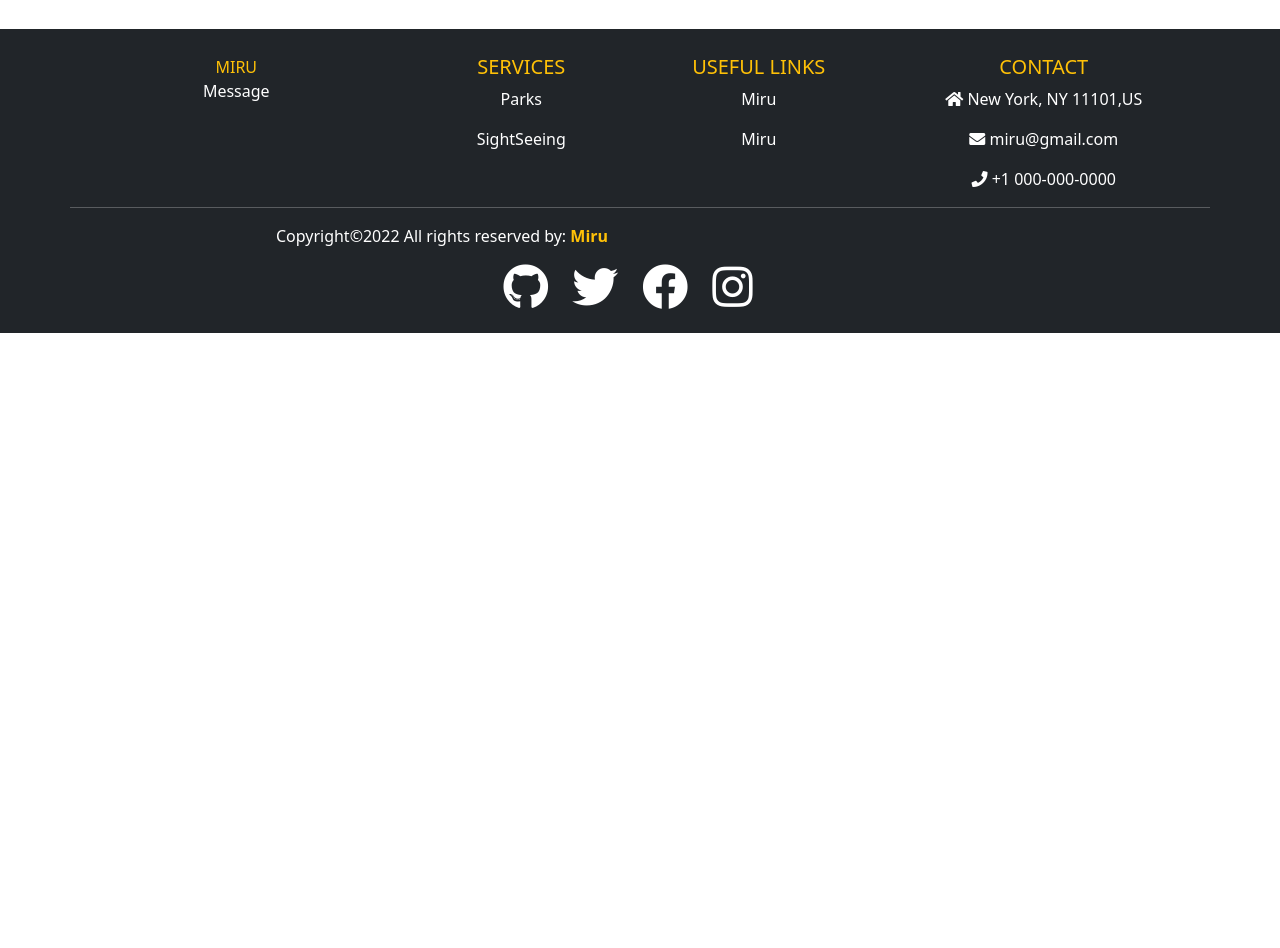
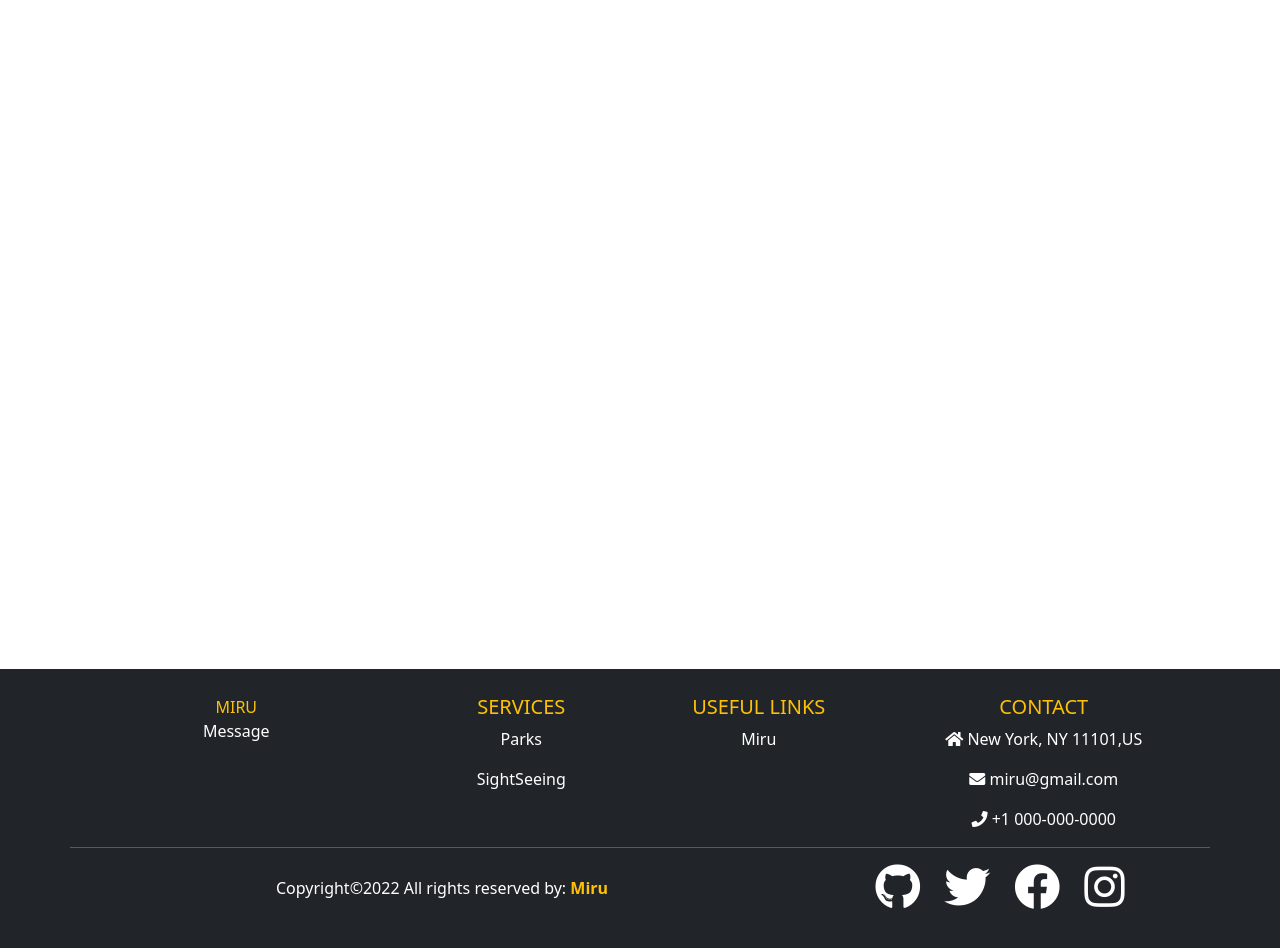
Before and after one commit to Ytahirioct82/Miru, a React (Create React App) app in the folder front-end/: page / in a window 1280 px wide. Shown: the part 320-1268 px from the top of the page. Before the commit the page ends 800 px from the top, so only its background shows below. Built offline with nearby package versions, Linux system fonts and the light colour scheme; no server answers.

Commit message:
adjusted footer and allActivities stylings to have the footer fixed to the bottom on any view

```diff
--- a/front-end/src/components/AllActivities.css
+++ b/front-end/src/components/AllActivities.css
@@ -4,6 +4,8 @@
   height: fit-content;
   margin-left: 10%;
   margin-top: 5%;
+  overflow: auto;
+  min-height: 20rem;
 }
 
 .AllPosts h3 {
--- a/front-end/src/components/Footer.css
+++ b/front-end/src/components/Footer.css
@@ -2,8 +2,8 @@ footer {
   position: relative;
   padding: 10px 10px 0px 10px;
   bottom: 0;
-  width: float;
+  width: fixed;
   height: 19rem;
   background: grey;
-  margin-top: 2rem;
+  margin-top: 22rem;
 }
--- a/front-end/src/components/Footer.js
+++ b/front-end/src/components/Footer.js
@@ -7,12 +7,14 @@ const Footer = () => {
     <footer className="bg-dark text-white pb-4">
       <div className="container text-center text-md-left">
         <div className="row text-center text-mm-left">
-          <div className="col-md-3 col-lg-3 col-xl-3 mx-auto mt-3">
+
+          <div className="col-md-1 col-lg-3 col-xl-3 mx-auto mt-3">
             <div className="text-uppercase  font-weight-bold text-warning">
               Miru
             </div>
             <p>Message</p>
           </div>
+
           {/* mx-auto: horizontally centering fixed-width block level content */}
           <div className="col-md-2 col-lg-2 col-xl-2 mx-auto mt-3">
             <h5 className="text-uppercase font-weight-bold text-warning">
@@ -40,6 +42,7 @@ const Footer = () => {
               </a>
             </p>
           </div>
+
           <div className="col-md-3 col-lg-2 col-xl-2 mx-auto mt-3">
             <p>
               <h5 className="text-uppercase font-weight-bold text-warning">
@@ -54,18 +57,9 @@ const Footer = () => {
                 Miru{" "}
               </a>
             </p>
-            <p>
-              <a
-                href="/"
-                className="text-white"
-                style={{ textDecoration: "none" }}
-              >
-                {" "}
-                Miru{" "}
-              </a>
-            </p>
           </div>
-          <div className="col-md-4 col-lg-3 col-xl-3 mx-auto mt-3">
+
+          <div className="bg-dark col-md-4 col-lg-3 col-xl-3 mx-auto mt-3">
             <h5 className="text-uppercase font-weight-bold text-warning">
               Contact
             </h5>
@@ -79,10 +73,12 @@ const Footer = () => {
               <i className="fas fa-phone mr-3"></i> +1 000-000-0000
             </p>
           </div>
+
           <hr className="md-4" />
 
           <div className="row align-items-center">
-            <div className="col-md-7 col-lg-8">
+
+            <div className="bg-dark col-md-7 col-lg-8">
               <p>
                 Copyright©2022 All rights reserved by:{" "}
                 <a href="/" style={{ textDecoration: "none" }}>
@@ -90,8 +86,9 @@ const Footer = () => {
                 </a>
               </p>
             </div>
-            <div className="col-md-5col-lg-4">
-              <div className="text-center text-md-right">
+
+            <div className="bg-dark col-md-5 col-lg-4">
+               <div className="text-center text-md-right">
                 <ul className="list-unstyled list-inline">
                   <li className="list-inline-item">
                     <a
@@ -134,8 +131,10 @@ const Footer = () => {
                   </li>
                 </ul>
               </div>
+
             </div>
-          </div>
+           </div>
+
         </div>
       </div>
     </footer>
```
